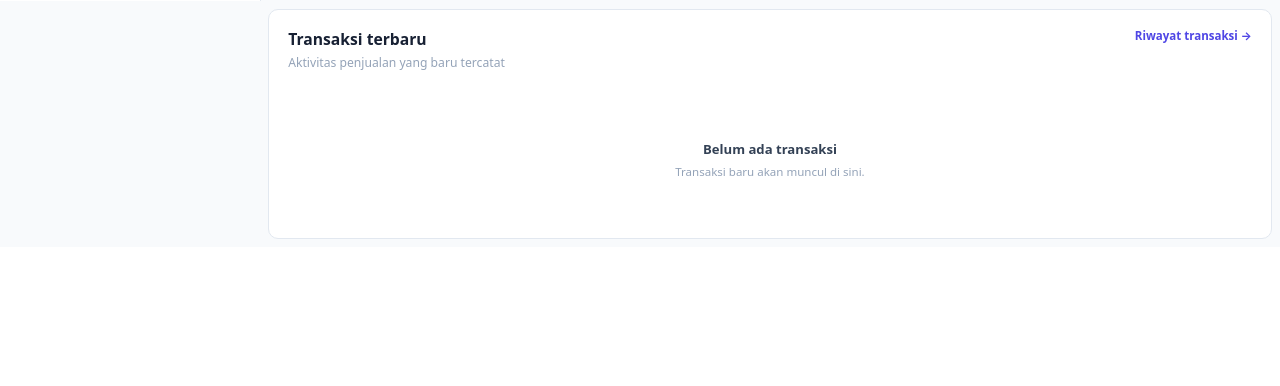
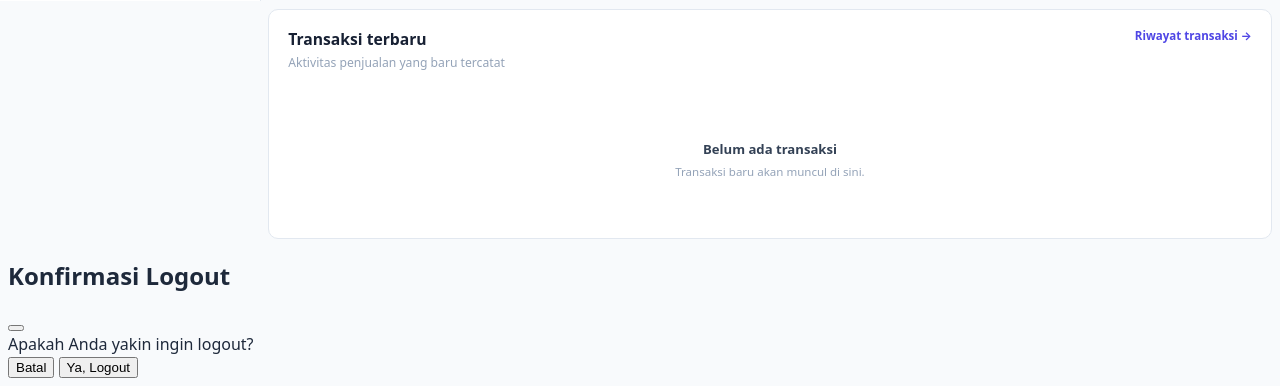
Before and after one commit to ardiyanaprojek/app_ayamgeprek, a Laravel app: page / in a window 1280 px wide. Shown: the part 799-1185 px from the top of the page. Before the commit the page ends 1038 px from the top, so only its background shows below. Run offline with Laravel 12, Linux system fonts and the light colour scheme; a user stored in the database is signed in; data comes from the database, SQL or seed files in the repository; data that the repository does not hold is empty; style sheets or scripts are compiled from the project's sources.

Commit message:
update fitur logout

```diff
--- a/resources/js/app.js
+++ b/resources/js/app.js
@@ -1,5 +1,11 @@
 import './bootstrap';
 import 'bootstrap';
+
+const logoutConfirmButton = document.querySelector('#confirm-logout');
+
+logoutConfirmButton?.addEventListener('click', () => {
+    document.querySelector('#logout-form')?.requestSubmit();
+});
 
 const sidebar = document.querySelector('#app-sidebar');
 const sidebarToggle = document.querySelector('[data-sidebar-toggle]');
--- a/resources/views/layouts/app.blade.php
+++ b/resources/views/layouts/app.blade.php
@@ -98,9 +98,9 @@
                         <div class="user-toolbar d-flex align-items-center gap-2">
                             <span class="text-secondary small d-none d-md-inline">{{ $currentUser->username ?? $currentUser->name }}</span>
                             <span class="avatar rounded-circle fw-bold d-inline-flex align-items-center justify-content-center" aria-label="Profil {{ $currentUser->name }}">{{ $userInitial }}</span>
-                            <form action="{{ route('logout') }}" method="POST" class="d-inline">
+                            <form id="logout-form" action="{{ route('logout') }}" method="POST" class="d-inline">
                                 @csrf
-                                <button type="submit" class="btn btn-outline-secondary btn-sm">Keluar</button>
+                                <button type="button" class="btn btn-outline-secondary btn-sm" data-bs-toggle="modal" data-bs-target="#logoutModal">Keluar</button>
                             </form>
                         </div>
                     @else
@@ -124,6 +124,25 @@
             <a class="bottom-nav-link {{ request()->routeIs('reports.*') ? 'active' : '' }}" href="{{ route('reports.transactions') }}" @if (request()->routeIs('reports.*')) aria-current="page" @endif><span aria-hidden="true">▥</span><small>Laporan</small></a>
         </nav>
     </div>
+    @auth
+        <div class="modal fade" id="logoutModal" tabindex="-1" aria-labelledby="logoutModalLabel" aria-hidden="true">
+            <div class="modal-dialog modal-dialog-centered modal-sm">
+                <div class="modal-content">
+                    <div class="modal-header">
+                        <h2 class="modal-title fs-6 fw-bold" id="logoutModalLabel">Konfirmasi Logout</h2>
+                        <button type="button" class="btn-close" data-bs-dismiss="modal" aria-label="Batal"></button>
+                    </div>
+                    <div class="modal-body">
+                        Apakah Anda yakin ingin logout?
+                    </div>
+                    <div class="modal-footer">
+                        <button type="button" class="btn btn-outline-secondary" data-bs-dismiss="modal">Batal</button>
+                        <button type="button" class="btn btn-danger" id="confirm-logout">Ya, Logout</button>
+                    </div>
+                </div>
+            </div>
+        </div>
+    @endauth
     @stack('scripts')
 </body>
 </html>
```
